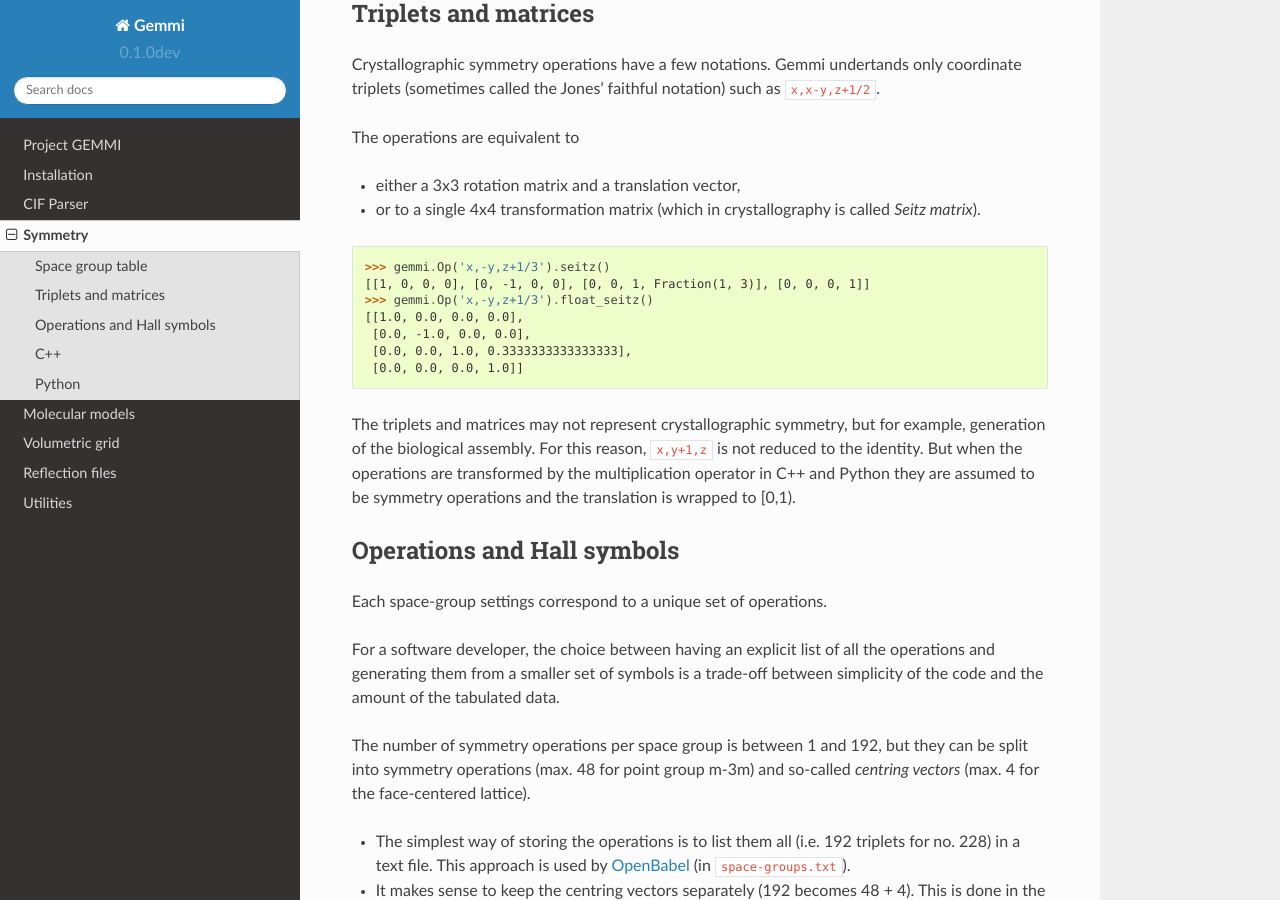
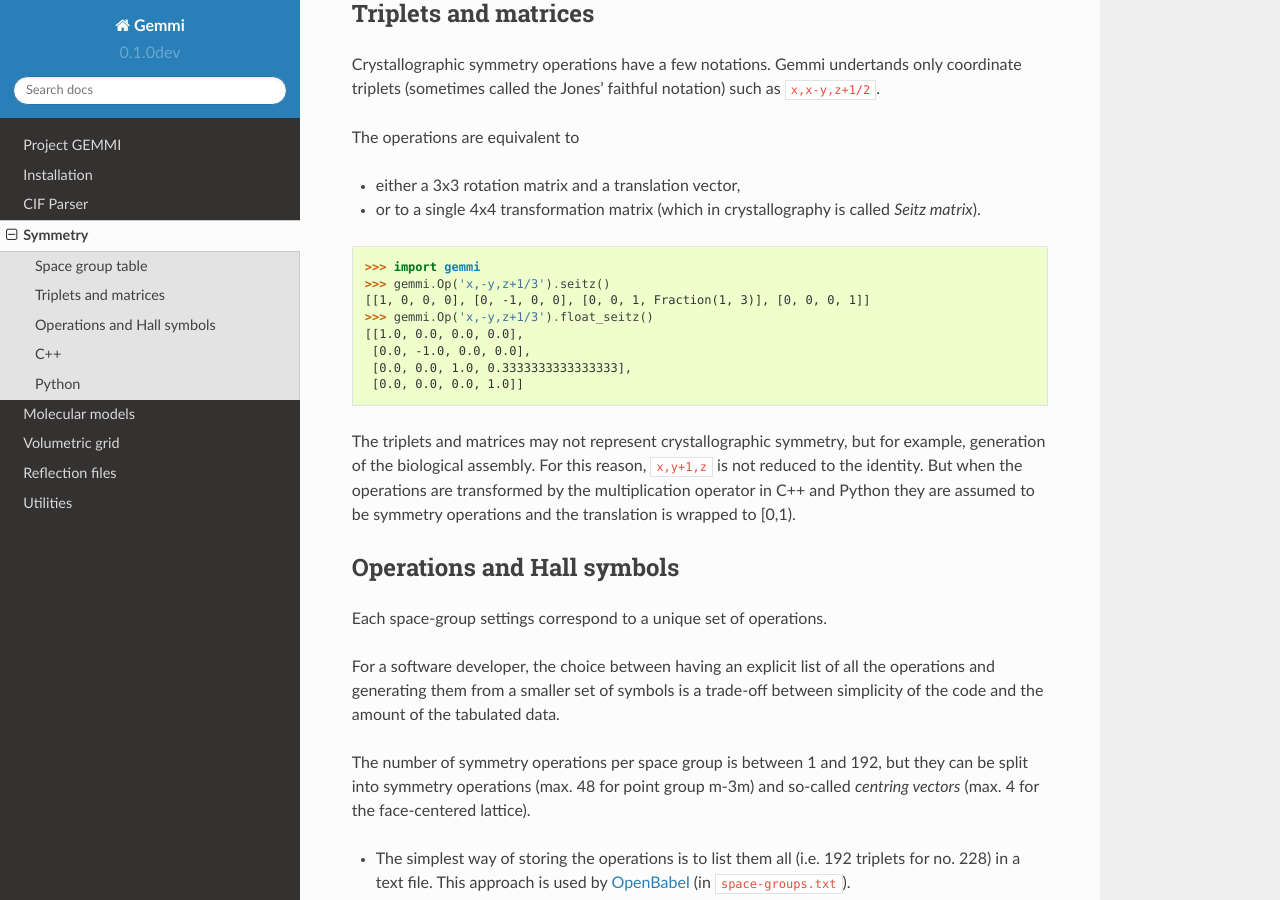
Before and after one commit to project-gemmi/gemmi, a Sphinx documentation site: the page built from docs/sym.rst, in a window 1280 px wide and 900 px high, scrolled down 1140 px. Built offline with Sphinx 7.4.7 and the Read the Docs theme 2.0.0, drawn with Linux system fonts in a browser that asks for light colours.

```diff
--- a/docs/conf.py
+++ b/docs/conf.py
@@ -56,3 +56,13 @@ latex_documents = [
     (master_doc, 'Gemmi.tex', u'Gemmi Documentation',
      u'Marcin Wojdyr', 'manual'),
 ]
+
+
+# monkey-patch doctest to set the language
+import sphinx.ext.doctest
+
+def DoctestDirective_run(self):
+    nodes = sphinx.ext.doctest.TestDirective.run(self)
+    nodes[0]['language'] = 'pycon'
+    return nodes
+sphinx.ext.doctest.DoctestDirective.run = DoctestDirective_run
--- a/docs/mol.rst
+++ b/docs/mol.rst
@@ -35,7 +35,7 @@ C++
 Python
 ------
 
-.. code-block:: pycon
+.. doctest::
 
     >>> import gemmi
     >>> gemmi.Element('Mg').weight
--- a/docs/sym.rst
+++ b/docs/sym.rst
@@ -73,8 +73,10 @@ The operations are equivalent to
 * or to a single 4x4 transformation matrix (which in crystallography
   is called *Seitz matrix*).
 
-.. code-block:: pycon
+.. doctest::
+    :options: +NORMALIZE_WHITESPACE
 
+    >>> import gemmi
     >>> gemmi.Op('x,-y,z+1/3').seitz()
     [[1, 0, 0, 0], [0, -1, 0, 0], [0, 0, 1, Fraction(1, 3)], [0, 0, 0, 1]]
     >>> gemmi.Op('x,-y,z+1/3').float_seitz()
@@ -184,7 +186,7 @@ C++
 Python
 ======
 
-.. code-block:: pycon
+.. doctest::
 
     >>> import gemmi
     >>>
@@ -218,7 +220,7 @@ Python
     >>>
     >>> ops = gemmi.find_spacegroup_by_name('I2').operations()
     >>> for op in ops:
-    ...   print op.triplet()
+    ...   print(op.triplet())
     ...
     x,y,z
     -x,y,-z
```
